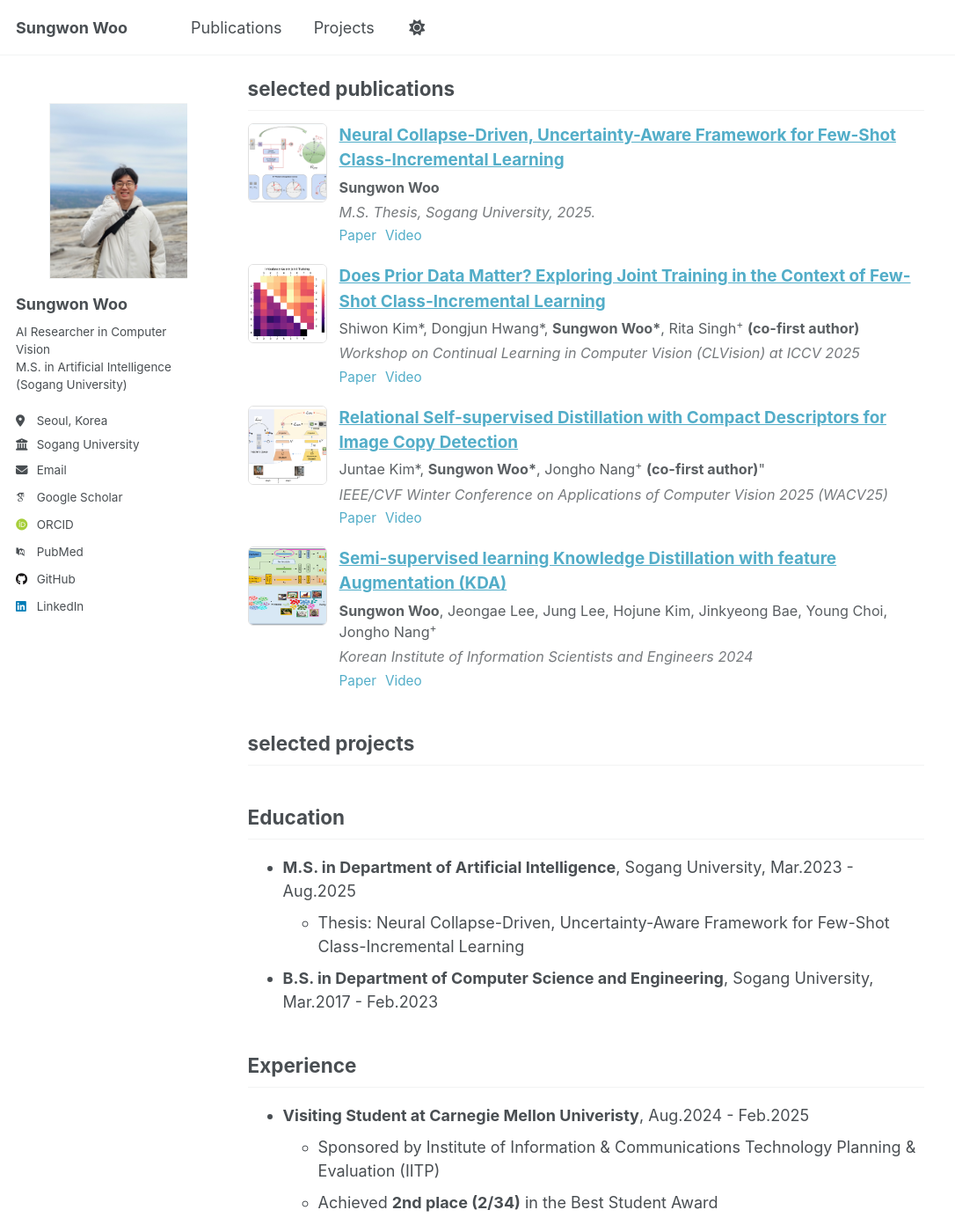
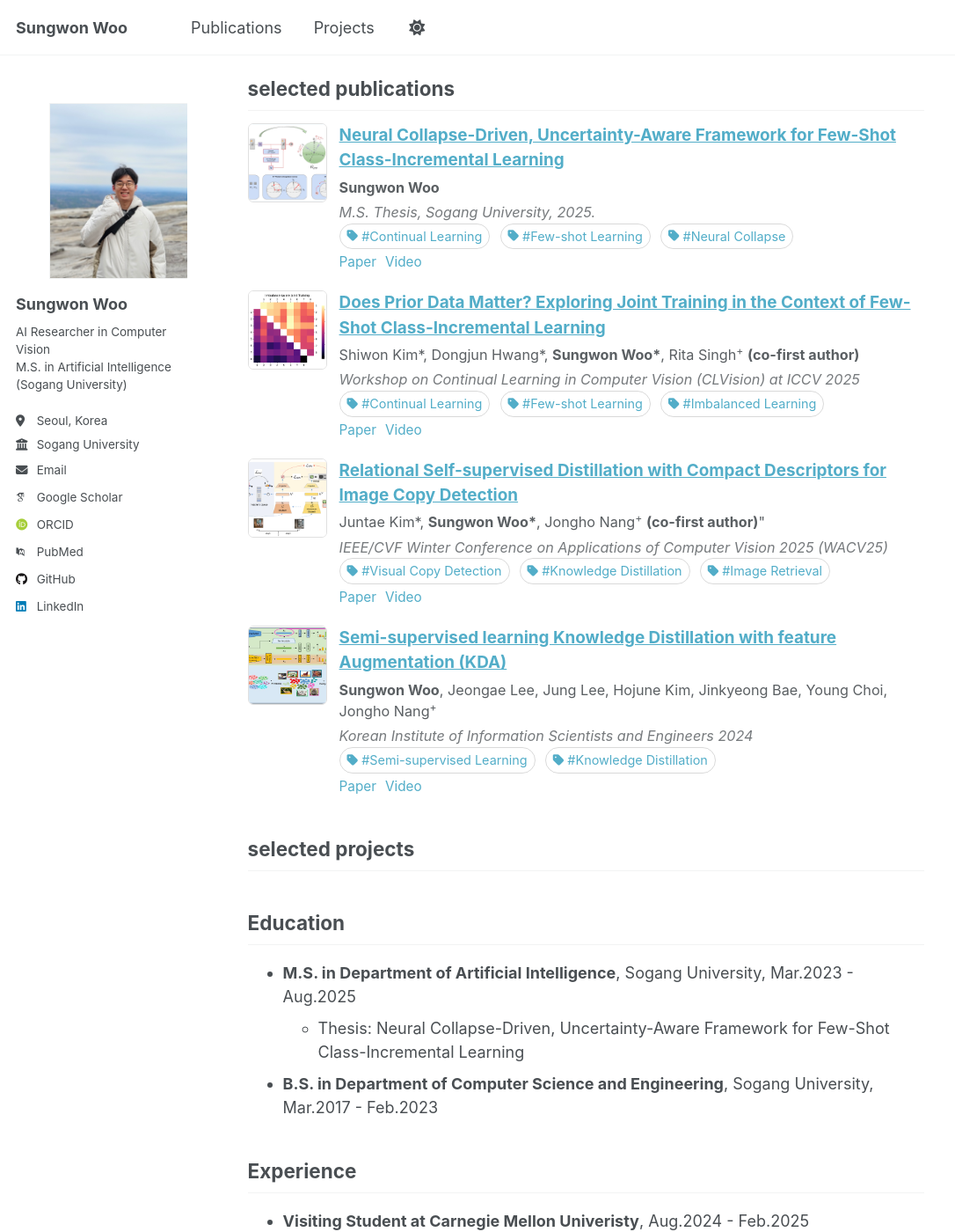
Before and after one commit to sungwon-woo/sungwon-woo.github.io, a Jekyll site: the page built from _pages/about.md, in a window 1280 px wide and 1400 px high, scrolled down 539 px. Shown: the whole window at 88% size, without its empty margins (0-1086 px from the left). Built offline with Jekyll 4.4.1, drawn with Linux system fonts in a browser that asks for light colours; some web fonts are replaced; a script that is not in the unit is left out.

Commit message:
edit main page

```diff
--- a/_pages/about.md
+++ b/_pages/about.md
@@ -46,19 +46,21 @@ Juntae Kim\*, **Sungwon Woo***, Jongho Nang+ **(*co-first author)**
       {% if p.authors %}<div class="pub-authors">{{ p.authors }}</div>{% endif %}
       {% if p.venue %}<div class="pub-venue"><em>{{ p.venue }}</em></div>{% endif %}
 
-    {% if post.tags %}
-      <p style="margin:.2rem 0;">
-        {% for tag in post.tags %}
-          <a href="{{ '/tags/#' | append: tag | slugify | relative_url }}"
+      {% if p.tags %}
+      <div class="tag-list">
+        {% for tag in p.tags %}
+          <a class="tag-pill"
+            href="{{ '/tags/#' | append: tag | slugify | relative_url }}"
             style="display:inline-flex; align-items:center; gap:4px;
                     padding:3px 8px; border:1px solid rgba(0,0,0,.15);
-                    border-radius:999px; font-size:.8em; text-decoration:none; margin-right:6px;">
-            <i class="fas fa-tag"></i>  <!-- 아이콘 -->
+                    border-radius:999px; font-size:.8em; text-decoration:none;
+                    margin-right:6px;">
+            <i class="fas fa-tag"></i>
             #{{ tag }}
           </a>
         {% endfor %}
-      </p>
-    {% endif %}
+      </div>
+      {% endif %}
 
       {% if p.buttons %}
       <div class="pub-links">
```
